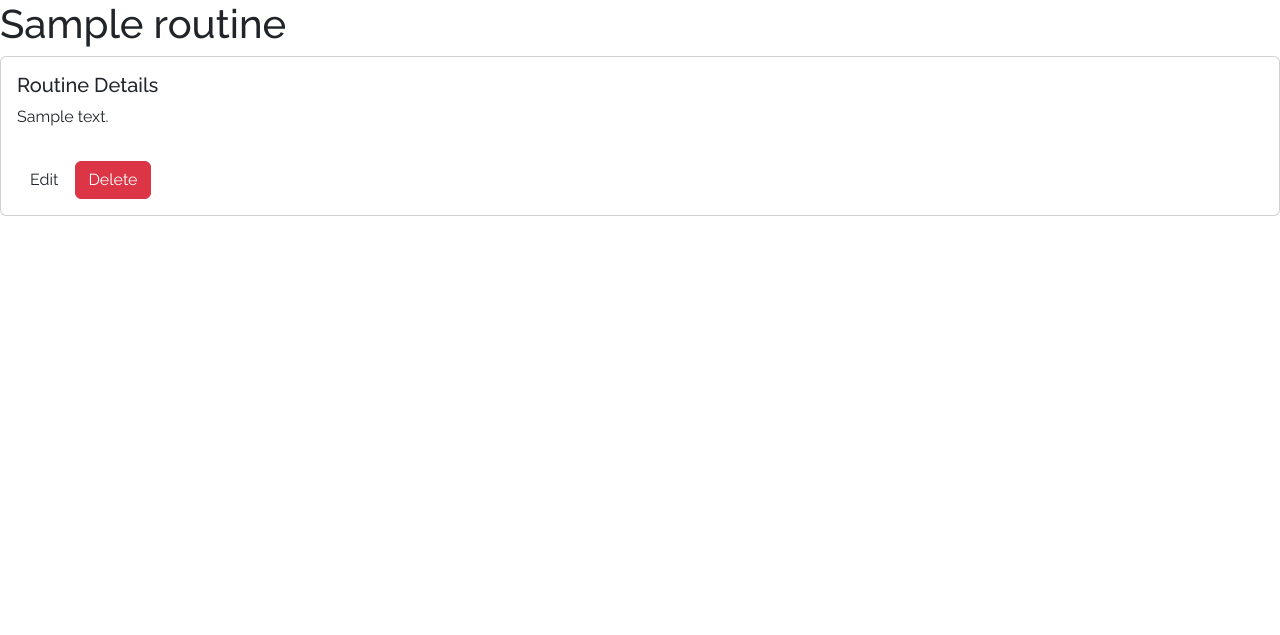
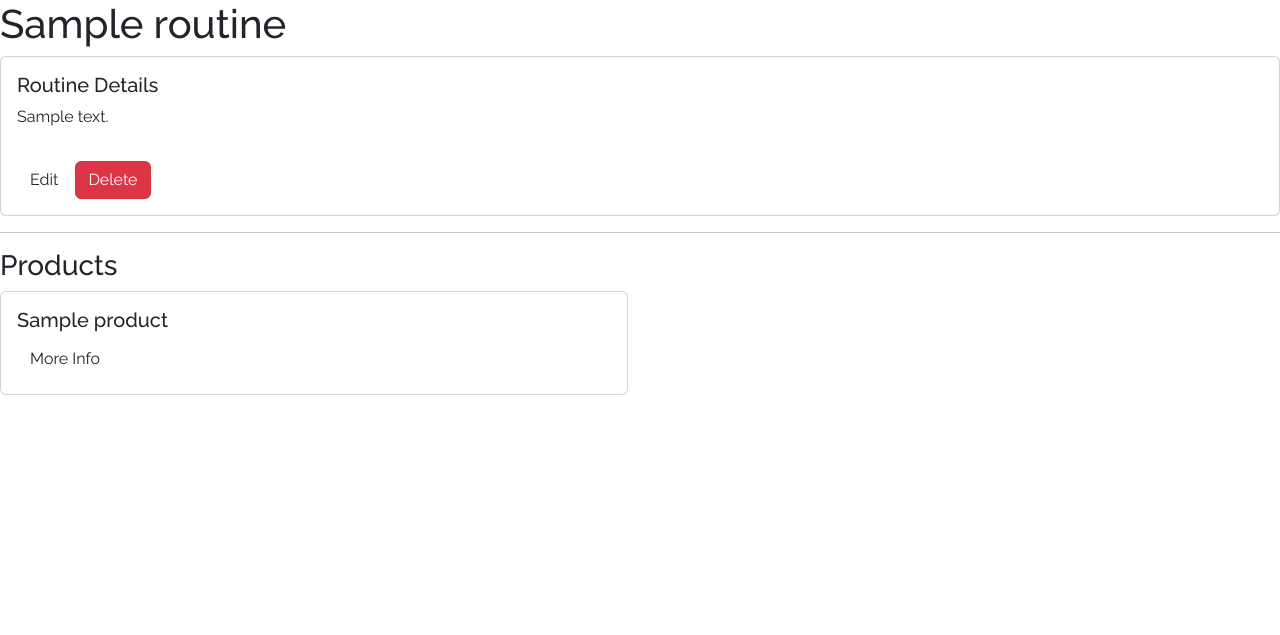
Before and after one commit to danielleroj/glowguide, a Django app: page /routines/1/ in a window 1280 px wide. Shown: the part 56-691 px from the top of the page. Run offline with Django 5.2, Linux system fonts and the light colour scheme; tables that the repository leaves empty hold one stand-in row (values such as "Sample post"); some web fonts are replaced.

Commit message:
Add dropdown for product in routine

```diff
--- a/main_app/models.py
+++ b/main_app/models.py
@@ -23,7 +23,7 @@ class Product(models.Model):
     directions = models.TextField(null=True, blank=True)
 
     def __str__(self):
-        return f'{self.get_category_display()}'
+        return self.name
 
 class Routine(models.Model):
     name = models.CharField(max_length=100)
--- a/main_app/templates/routines/detail.html
+++ b/main_app/templates/routines/detail.html
@@ -9,7 +9,40 @@
   </div>
   <div class="card-body">
     <a href="{% url 'routines_update' routine.id %}" class="btn">Edit</a>
-      <a href="{% url 'routines_delete' routine.id %}" class="btn btn-danger">Delete</a>
+    <a href="{% url 'routines_delete' routine.id %}" class="btn btn-danger"
+      >Delete</a
+    >
+  </div>
+</div>
+
+<hr />
+<div class="row">
+  <div class="col-6">
+    <h3>Products</h3>
+    {% if routine.products.count %} {% for product in routine.products.all %}
+    <div class="card">
+      <div class="card-body">
+        <h5 class="card-title">{{ product.name }}</h5>
+        <a
+          href="#info{{ product.id }}"
+          class="btn"
+          data-bs-toggle="collapse"
+          aria-expanded="false"
+          aria-controls="info{{ product.id }}"
+          >More Info</a
+        >
+      </div>
+      <div id="info{{ product.id }}" class="collapse">
+        <div class="card-body">
+          <p>{{ product.brand }}</p>
+          <p>{{ product.get_category_display }}</p>
+          <p>{{ product.directions }}</p>
+        </div>
+      </div>
+    </div>
+    {% endfor %} {% else %}
+    <h5>You don't have any products in this routine yet!</h5>
+    {% endif %}
   </div>
 </div>
 
```
Lines whose indentation alone changed are shown as unchanged.
